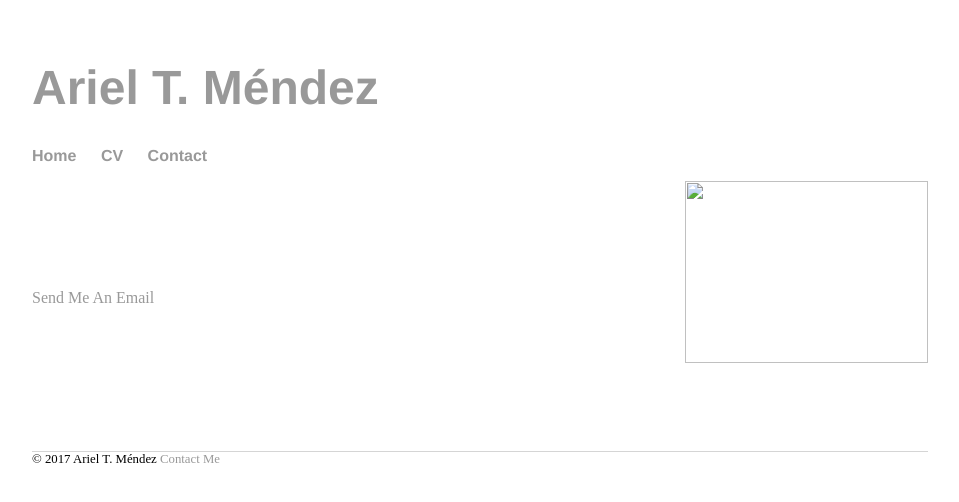
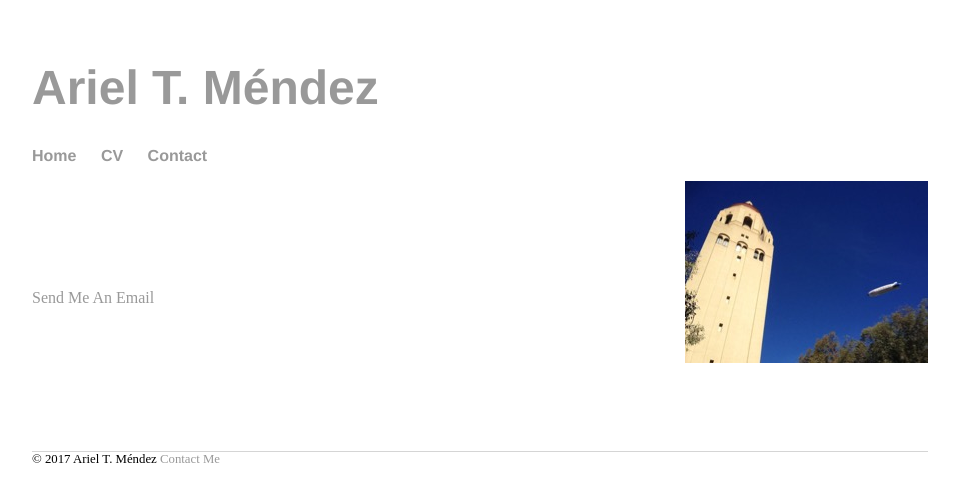
Before and after one commit to atmendez/atmendez.github.io, a Jekyll site: the page built from contact/index.html, in a window 1280 px wide. Shown: the top 502 px of the page, without its empty margins (160-1119 px from the left). Built offline with Jekyll 4.4.1, drawn with Linux system fonts in a browser that asks for light colours.

Commit message:
another image location change
image file is just the name if it is in the same subdirectory

```diff
--- a/contact/index.html
+++ b/contact/index.html
@@ -4,7 +4,7 @@ title: Contact
 ---
 
 <div class="blurb">
-	<img class="imageStyle" alt="" src="contact/hoover-airship.jpg" width="243" height="182" align="right" /></div>
+	<img class="imageStyle" alt="" src="hoover-airship.jpg" width="243" height="182" align="right" /></div>
 <br> <br> <br> <br> <br> <br>
 	<a href="#" id="rw_email_contact">Send Me An Email</a><script type="text/javascript">var _rwObsfuscatedHref0 = "mai";var _rwObsfuscatedHref1 = "lto";var _rwObsfuscatedHref2 = ":at";var _rwObsfuscatedHref3 = "men";var _rwObsfuscatedHref4 = "dez";var _rwObsfuscatedHref5 = "@gm";var _rwObsfuscatedHref6 = "a";var _rwObsfuscatedHref7 = "il";var _rwObsfuscatedHref8 = ".c";var _rwObsfuscatedHref9 = "om";var _rwObsfuscatedHref = _rwObsfuscatedHref0+_rwObsfuscatedHref1+_rwObsfuscatedHref2+_rwObsfuscatedHref3+_rwObsfuscatedHref4+_rwObsfuscatedHref5+_rwObsfuscatedHref6+_rwObsfuscatedHref7+_rwObsfuscatedHref8+_rwObsfuscatedHref9; document.getElementById('rw_email_contact').href = _rwObsfuscatedHref;</script>
 <br> <br> <br> <br> <br> <br> <br> <br> <br>
```
